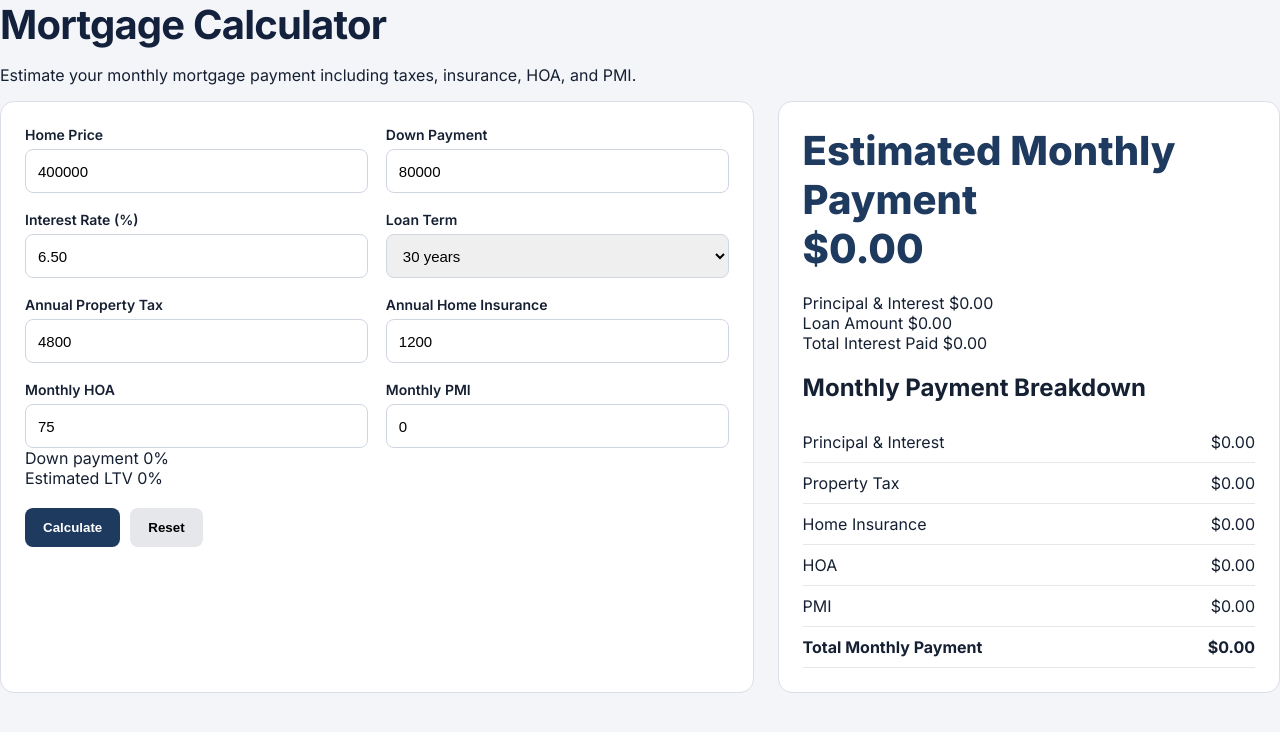
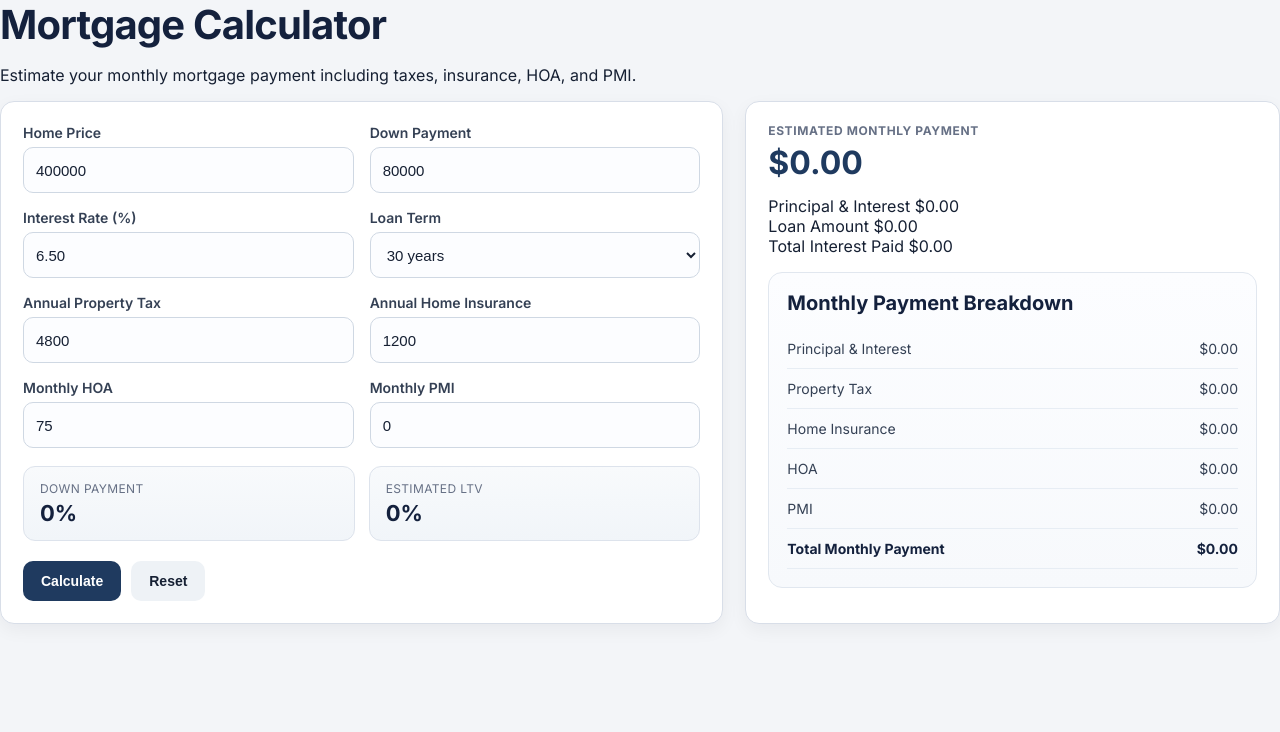
Before and after one commit to peppythinker/financial-tools, a plain HTML site: page mortgage-calculator.html in a window 1280 px wide. Drawn offline with Linux system fonts and the light colour scheme.

Commit message:
Update calculator.css

```diff
--- a/css/calculator.css
+++ b/css/calculator.css
@@ -1,20 +1,21 @@
 .calculator-layout {
   display: grid;
-  grid-template-columns: 1.2fr 0.8fr;
-  gap: 24px;
+  grid-template-columns: 1.15fr 0.85fr;
+  gap: 22px;
 }
 
 .panel {
-  background: white;
+  background: #ffffff;
   border-radius: 14px;
-  border: 1px solid #d9dee7;
-  padding: 24px;
+  border: 1px solid #d8dee8;
+  padding: 22px;
+  box-shadow: 0 6px 18px rgba(16, 24, 40, 0.05);
 }
 
 .form-grid {
   display: grid;
-  grid-template-columns: repeat(2,1fr);
-  gap: 18px;
+  grid-template-columns: repeat(2, 1fr);
+  gap: 16px;
 }
 
 .field {
@@ -26,15 +27,55 @@
   margin-bottom: 6px;
   font-weight: 600;
   font-size: 14px;
+  color: #344054;
 }
 
 .field input,
 .field select {
-  height: 44px;
-  border: 1px solid #cfd6e2;
-  border-radius: 8px;
+  height: 46px;
+  border: 1px solid #cfd8e3;
+  border-radius: 10px;
   padding: 0 12px;
   font-size: 15px;
+  background: #fcfdff;
+  color: #162033;
+}
+
+.field input:focus,
+.field select:focus {
+  outline: none;
+  border-color: #98a2b3;
+  box-shadow: 0 0 0 3px rgba(152, 162, 179, 0.12);
+}
+
+.meta-row {
+  display: grid;
+  grid-template-columns: repeat(2, 1fr);
+  gap: 14px;
+  margin-top: 18px;
+}
+
+.meta-box {
+  padding: 14px 16px;
+  border: 1px solid #dde3ec;
+  border-radius: 12px;
+  background: linear-gradient(180deg, #f8fafc 0%, #f1f5f9 100%);
+}
+
+.meta-label {
+  display: block;
+  margin-bottom: 4px;
+  font-size: 12px;
+  color: #667085;
+  text-transform: uppercase;
+  letter-spacing: 0.03em;
+}
+
+.meta-value {
+  display: block;
+  font-size: 22px;
+  font-weight: 700;
+  color: #14213d;
 }
 
 .button-row {
@@ -45,10 +86,11 @@
 
 .btn {
   padding: 12px 18px;
-  border-radius: 8px;
+  border-radius: 10px;
   font-weight: 700;
   border: none;
   cursor: pointer;
+  font-size: 14px;
 }
 
 .btn-primary {
@@ -56,26 +98,98 @@
   color: white;
 }
 
+.btn-primary:hover {
+  background: #19314f;
+}
+
 .btn-secondary {
-  background: #e5e7eb;
+  background: #eef2f6;
+  color: #162033;
+}
+
+.results-panel {
+  display: flex;
+  flex-direction: column;
+  gap: 16px;
+}
+
+.main-result-card {
+  background: linear-gradient(180deg, #f8fbff 0%, #eef4fb 100%);
+  border: 1px solid #d9e5f2;
+  border-radius: 14px;
+  padding: 20px;
+}
+
+.result-kicker {
+  font-size: 12px;
+  font-weight: 700;
+  text-transform: uppercase;
+  letter-spacing: 0.05em;
+  color: #667085;
+  margin-bottom: 8px;
 }
 
 .main-result {
-  font-size: 40px;
-  font-weight: 800;
+  font-size: 32px;
+  font-weight: 700;
   color: #1f3a5f;
-  margin-bottom: 20px;
+  line-height: 1.1;
+}
+
+.stats-grid {
+  display: grid;
+  gap: 12px;
+}
+
+.stat-card {
+  background: linear-gradient(180deg, #fbfcfe 0%, #f4f7fb 100%);
+  border: 1px solid #e1e7ef;
+  border-radius: 12px;
+  padding: 14px 16px;
+}
+
+.stat-label {
+  display: block;
+  font-size: 12px;
+  text-transform: uppercase;
+  letter-spacing: 0.03em;
+  color: #667085;
+  margin-bottom: 6px;
+}
+
+.stat-value {
+  display: block;
+  font-size: 20px;
+  font-weight: 700;
+  color: #14213d;
+}
+
+.breakdown {
+  background: linear-gradient(180deg, #fcfdff 0%, #f7f9fc 100%);
+  border: 1px solid #e1e7ef;
+  border-radius: 14px;
+  padding: 18px;
+}
+
+.breakdown h2 {
+  margin: 0 0 14px;
+  font-size: 20px;
+  font-weight: 700;
+  color: #14213d;
 }
 
 .breakdown-row {
   display: flex;
   justify-content: space-between;
-  padding: 10px 0;
-  border-bottom: 1px solid #e5e7eb;
+  padding: 11px 0;
+  border-bottom: 1px solid #e7edf4;
+  font-size: 14px;
+  color: #344054;
 }
 
 .total-row {
   font-weight: 700;
+  color: #14213d;
 }
 
 @media (max-width: 900px) {
```
